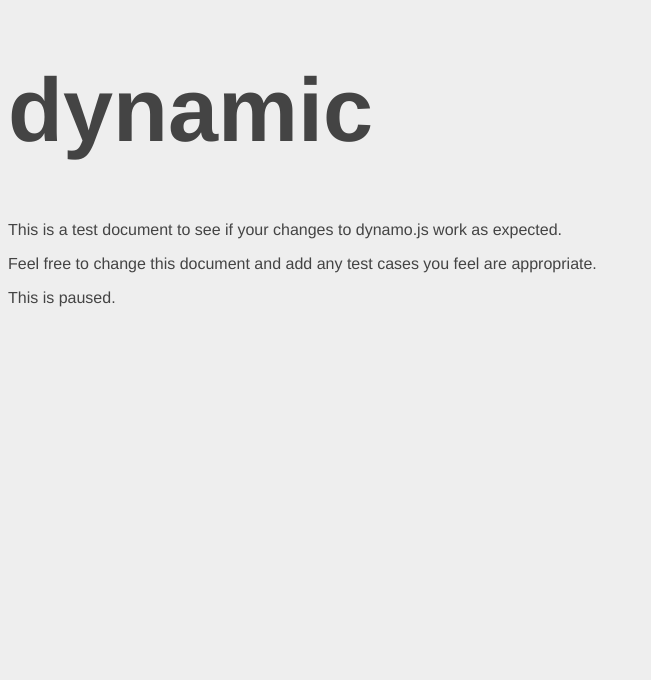
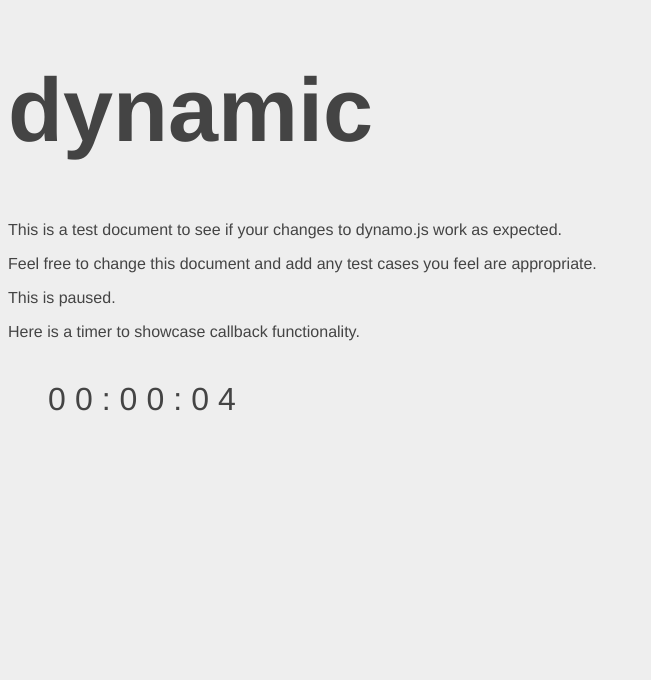
Before and after one commit to jdan/dynamo.js, a plain HTML site: page test/test.html in a window 1280 px wide. Shown: the whole page, without its empty margins (0-651 px from the left). Drawn offline with nearby package versions, Linux system fonts and the light colour scheme.

Commit message:
#13 - callback functionality

```diff
--- a/dynamo.js
+++ b/dynamo.js
@@ -14,6 +14,7 @@
             var speed = options.speed || parseInt(v.data('speed')) || 350;
             var pause = options.pause || v.data('pause') || false;
             var lines = options.lines || v.data('lines').split(v.data('delimiter') || ',');
+            var callback = options.callback || v.data('callback') || function() {};
 
             // wrap the original contents in a span
             v.html($('<span></span>').text(v.text())).data('initialized', 'true');
@@ -25,6 +26,7 @@
             // compare the width of this span with the max
             for (k in lines) {
                 var span = $('<span></span>').text(lines[k]);
+
                 v.append(span);
                 max = Math.max(max, span.width());
             }
@@ -33,6 +35,12 @@
             v.find('span').each(function(i, ele) {
                 s = $(ele).remove();
                 d = $('<div></div>').text(s.text());
+
+                if (!i) {
+                    // our last element gets tagged
+                    d.data('trigger', 'true');
+                }
+
                 d.width(max);
                 v.append(d);
             });
@@ -57,7 +65,7 @@
 
             // now, animate it
             var transition = function() {
-                v.dynamo_trigger({ speed: speed });
+                v.dynamo_trigger({ speed: speed, callback: callback });
             };
 
             if (!pause) {
@@ -71,9 +79,15 @@
         return this.each(function(i, v) {
             options = options || {}
 
-            var speed = options.speed || 350;
+            var speed = options.speed || $(v).data('speed') || 350;
+            var callback = options.callback || $(v).data('callback') || function() {};
             $(v).find('div:first').slideUp(speed, function() {
                 $(v).append($(this).show());
+
+                // check if the first item has made its way to the top again
+                // console.log($(v).find('div:first').data('trigger'));
+                if ($(v).find('div:first').data('trigger') == 'true')
+                    eval(callback).call();
             });
         });
     };
--- a/test/test.html
+++ b/test/test.html
@@ -13,6 +13,11 @@
       font-size: 90px;
       line-height: 100px;
     }
+
+    #timer {
+      margin: 40px;
+      font-size: 200%;
+    }
   </style>
   <script type="text/javascript" src="http://ajax.googleapis.com/ajax/libs/jquery/1/jquery.min.js"></script>
 </head>
@@ -25,18 +30,60 @@
   <p>Feel free to change this document and add any test cases you feel are appropriate.</p>
 
   <p>This is <span id="pause_example" class="dynamo" data-pause="true" data-lines="not paused.">paused.</span></p>
+
+  <p>Here is a timer to showcase callback functionality.</p>
+
+  <div id="timer">
+    <span id="digit6" class="dynamo6">0</span>
+    <span id="digit5" data-callback="bump(6)" class="dynamo10">0</span>
+    :
+    <span id="digit4" data-callback="bump(5)" class="dynamo6">0</span>
+    <span id="digit3" data-callback="bump(4)" class="dynamo10">0</span>
+    :
+    <span id="digit2" data-callback="bump(3)" class="dynamo6">0</span>
+    <span id="digit1" data-callback="bump(2)">0</span>
+  </div>
+
   <script type="text/javascript" src="../dynamo.js"></script>
   <script type="text/javascript">
     // let's see if data-delay is overwritten as expected...
     $('#container1').dynamo({
       speed: 50,
       delay: 500,
-      lines: ["as expected.", "at all.", "as planned."]
+      lines: ["as expected.", "at all.", "as planned."],
+      callback: function() { console.log('callback works!'); }
     });
 
+    // clickable, paused dynamos
     $('#pause_example').click(function() {
       $(this).dynamo_trigger();
     });
+
+    // timer example
+    bump = function(id) {
+      return function() {
+        $('#digit' + id).dynamo_trigger();
+      }
+    }
+
+    $('.dynamo10').dynamo({
+      speed: 300,
+      pause: true,
+      lines: '123456789'.split('')
+    });
+
+    $('.dynamo6').dynamo({
+      speed: 300,
+      pause: true,
+      lines: '12345'.split('')
+    });
+
+    $('#digit1').dynamo({
+      speed: 300,
+      delay: 1000,
+      lines: '123456789'.split('')
+    });
+
   </script>
 </body>
 </html>
```
Also changed, not shown: README.md.
